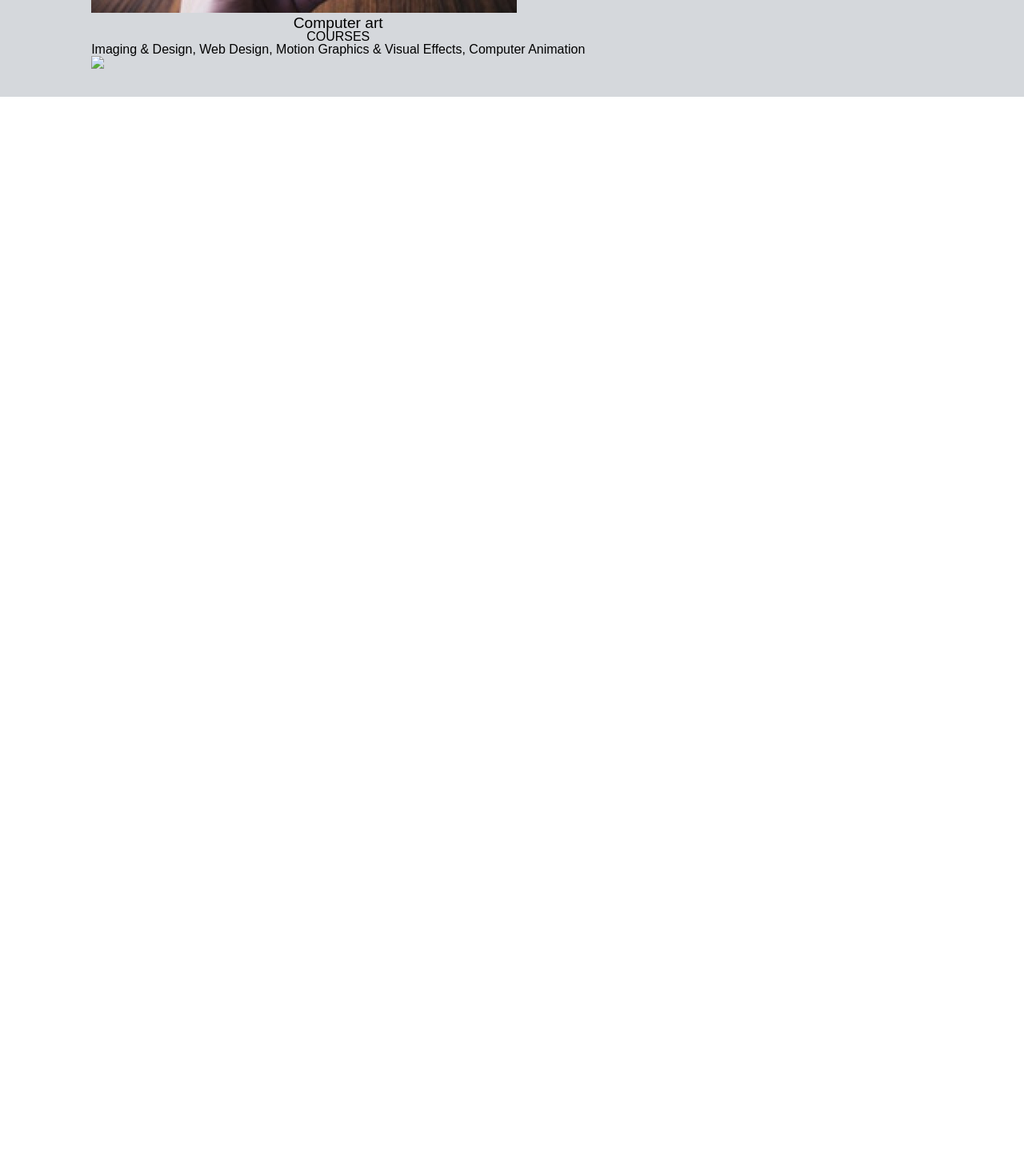
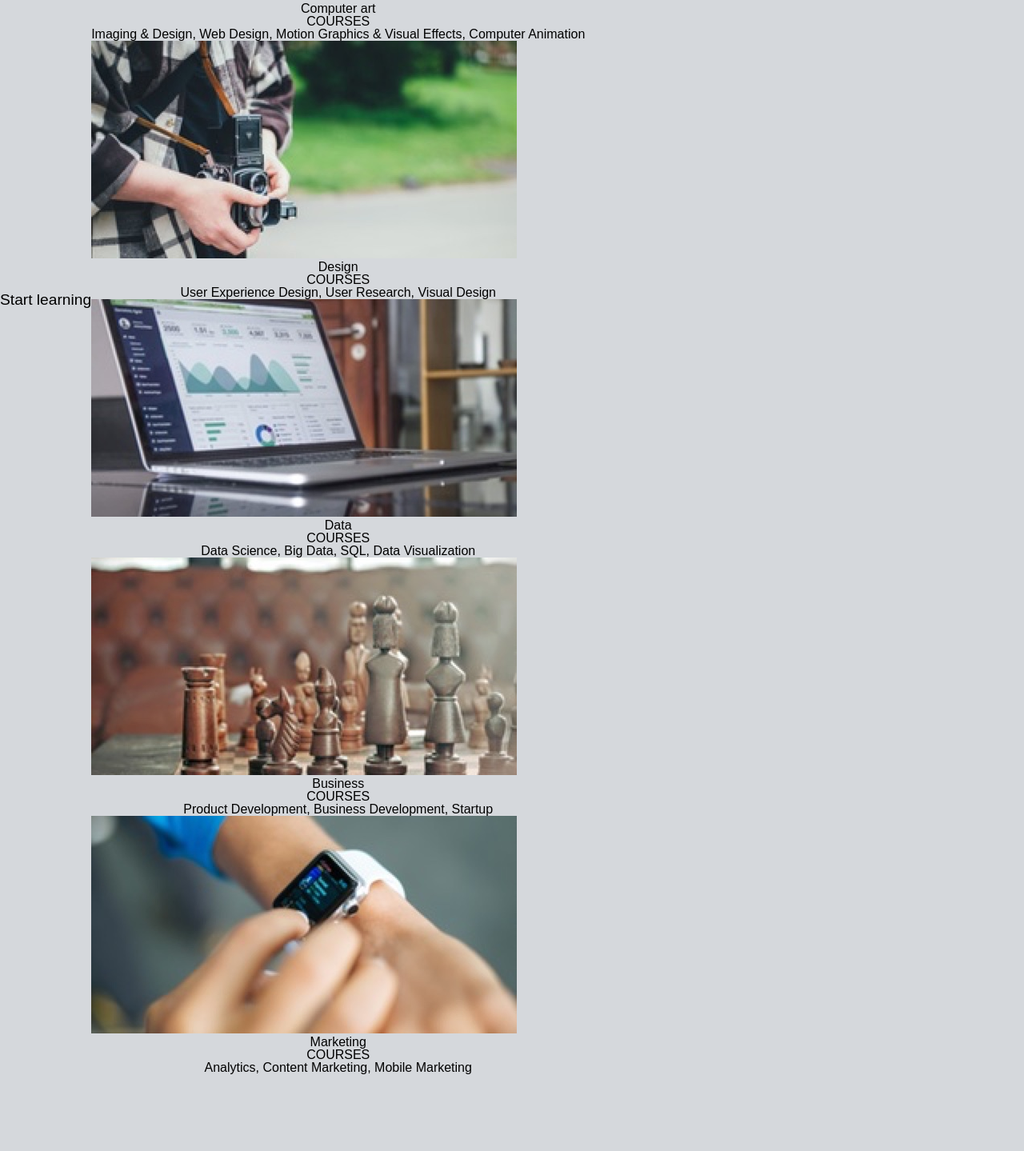
Before and after one commit to jane548/colmar_academy, a plain HTML site: page index.html in a window 1280 px wide. Shown: the part 2399-3838 px from the top of the page at 80% size. Before the commit the page ends 2520 px from the top, so only its background shows below. Drawn offline with Linux system fonts and the light colour scheme.

Commit message:
banner 4

```diff
--- a/index.html
+++ b/index.html
@@ -95,7 +95,7 @@
     <!-- Banner #3 -->
     <div class="banner" id="three">
       <h3>Start learning</h3>
-      <div> class="column">
+      <div class="column">
         <!-- Software Engineering -->
         <div class="course">
           <div class="medium-image">
@@ -113,15 +113,62 @@
             <img src="./resources/images/course-computer-art.jpg" alt="hand holding cell phone">
           </div>
           <div class="text-content">
-            <h3>Computer art</h3>
+            <h4>Computer art</h4>
             <span>COURSES</span>
             <span>Imaging & Design, Web Design, Motion Graphics & Visual
               Effects, Computer Animation</span>
           </div>
         </div>
+        <!-- Design -->
         <div class="course">
           <div class="medium-image">
-             <img src="./resources/images/"
+            <img src="./resources/images/course-design.jpg" alt="retro photographer">
+          </div>
+          <div class="text-content">
+            <h4>Design</h4>
+            <span>COURSES</span>
+            <span>User Experience Design, User Research, Visual Design</span>
+          </div>
+        </div>
+        <!-- Data -->
+        <div class="course">
+          <div class="medium-image">
+            <img src="./resources/images/course-data.jpg" alt="open laptop">
+          </div>
+          <div class="text-content">
+            <h4>Data</h4>
+            <span>COURSES</span>
+            <span>Data Science, Big Data, SQL, Data Visualization</span>
+          </div>
+        </div>
+        <!-- Business -->
+        <div class="course">
+          <div class="medium-image">
+            <img src="./resources/images/course-business.jpg" alt="chessboard">
+          </div>
+          <div class="text-content">
+            <h4>Business</h4>
+            <span>COURSES</span>
+            <span>Product Development, Business Development, Startup</span>
+          </div>
+        </div>
+        <!-- Marketing -->
+        <div class="course">
+          <div class="medium-image">
+            <img src="./resources/images/course-marketing.jpg" alt="finger on Apple watch">
+          </div>
+          <div class="text-content">
+            <h4>Marketing</h4>
+            <span>COURSES</span>
+            <span>Analytics, Content Marketing, Mobile Marketing</span>
+          </div>
+        </div>
+      </div>
+    </div>
+
+    <!-- Banner #4 -->
+    <div class="banner" id="four">
+
 
   </body>
 </html>
```
